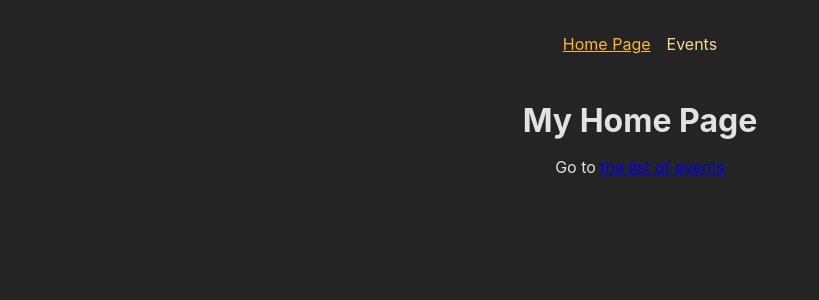
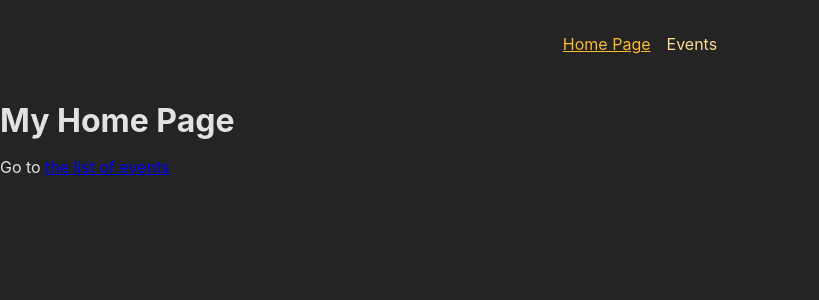
Before and after one commit to W1erzba/ReactWithBackend, a React (Create React App) app in the folder frontend/: page / in a window 1280 px wide. Shown: the top 300 px of the page, without its empty margins (0-819 px from the left). Built offline with nearby package versions, Linux system fonts and the light colour scheme.

Commit message:
Reflecting the Current Navigation State in the UI with useNavigation hook

```diff
--- a/frontend/src/Pages/Root.js
+++ b/frontend/src/Pages/Root.js
@@ -1,13 +1,16 @@
 import { Outlet } from 'react-router-dom';
+// import { useNavigation } from 'react-router-dom';
 
 import MainNavigation from '../components/MainNavigation';
-import classes from './Root.module.css';
 
 export const RootLayout = () => {
+	// const navigation = useNavigation();
+
 	return (
 		<>
 			<MainNavigation />
-			<main className={classes.content}>
+			<main>
+				{/* {navigation.state === 'loading' && <p>Loading...</p>} */}
 				<Outlet />
 			</main>
 		</>
--- a/frontend/src/Pages/Root.module.css
+++ /dev/null
@@ -1,4 +0,0 @@
-.content {
-	margin: 2 rem auto;
-	text-align: center;
-}
```
